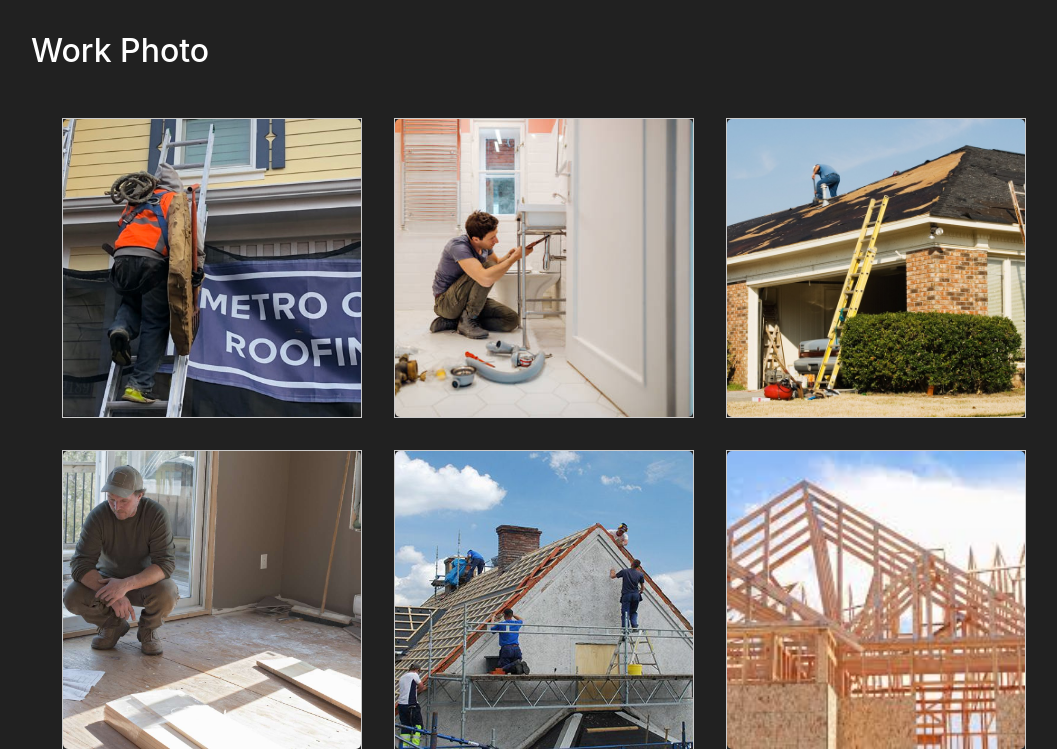
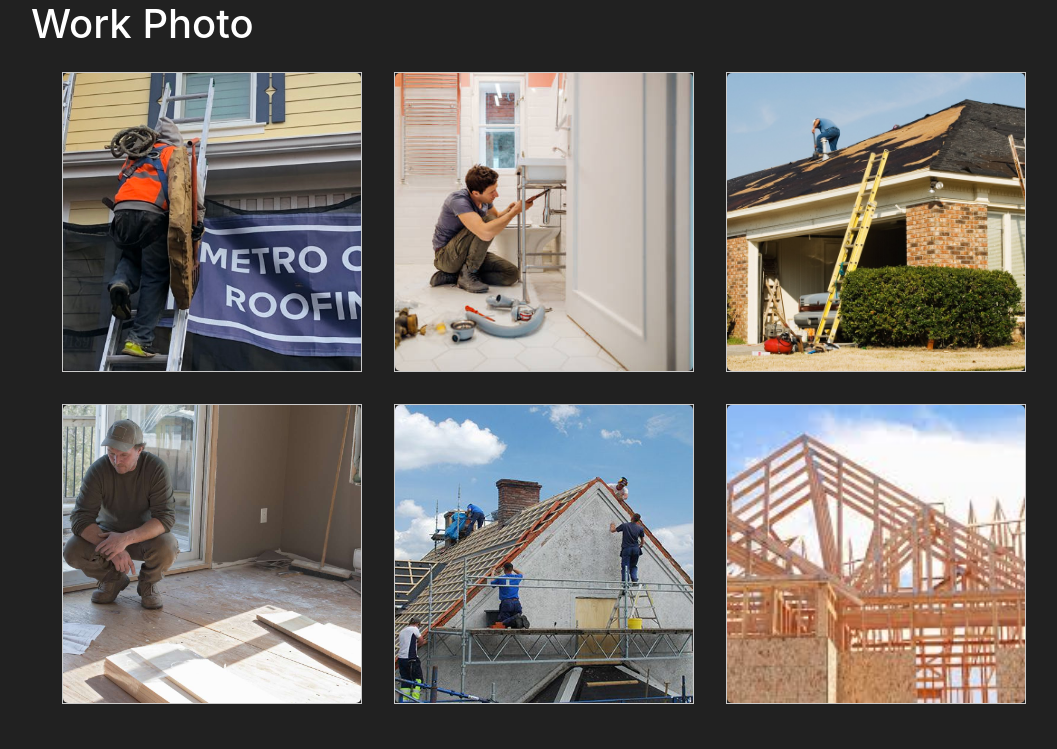
Before and after one commit to Lukas0818/P20-Website-Project, a Flask app: page /photo in a window 1280 px wide. Shown: the part 56-805 px from the top of the page, without its empty margins (54-1111 px from the left). After the commit the page ends 760 px from the top, so only its background shows below. Run offline with Flask 3, Linux system fonts and the light colour scheme; a user stored in the database is signed in; some libraries are stand-ins or nearby versions.

Commit message:
templates updated

```diff
--- a/website/static/styles/photo.css
+++ b/website/static/styles/photo.css
@@ -1,9 +1,3 @@
-  .title {
-    text-align: center;
-    margin: 1em 0;
-    font-size: 2em;
-  }
-
   .container {
     display: flex;
     flex-wrap: wrap;
--- a/website/templates/home.html
+++ b/website/templates/home.html
@@ -7,7 +7,6 @@
 
     <link rel="stylesheet" href="https://cdn.jsdelivr.net/npm/bootstrap@4.5.3/dist/css/bootstrap.min.css" integrity="sha384-TX8t27EcRE3e/ihU7zmQxVncDAy5uIKz4rEkgIXeMed4M0jlfIDPvg6uqKI2xXr2" crossorigin="anonymous">
     <link rel="stylesheet" type="text/css" href="/static/styles/text.css">
-    <!--<img src="/static/images/logo.png" alt="Image" style="position: absolute; bottom: 0; left: 94%; transform: translateX(-50%); height: 200px; width 450px;">-->
   </head>
   <body>
     <h1 align="center">Decoration & Repair</h1>
```
Also changed, not shown: website/static/images/logo.png (deleted), website/templates/base.html (line endings or trailing spaces).
